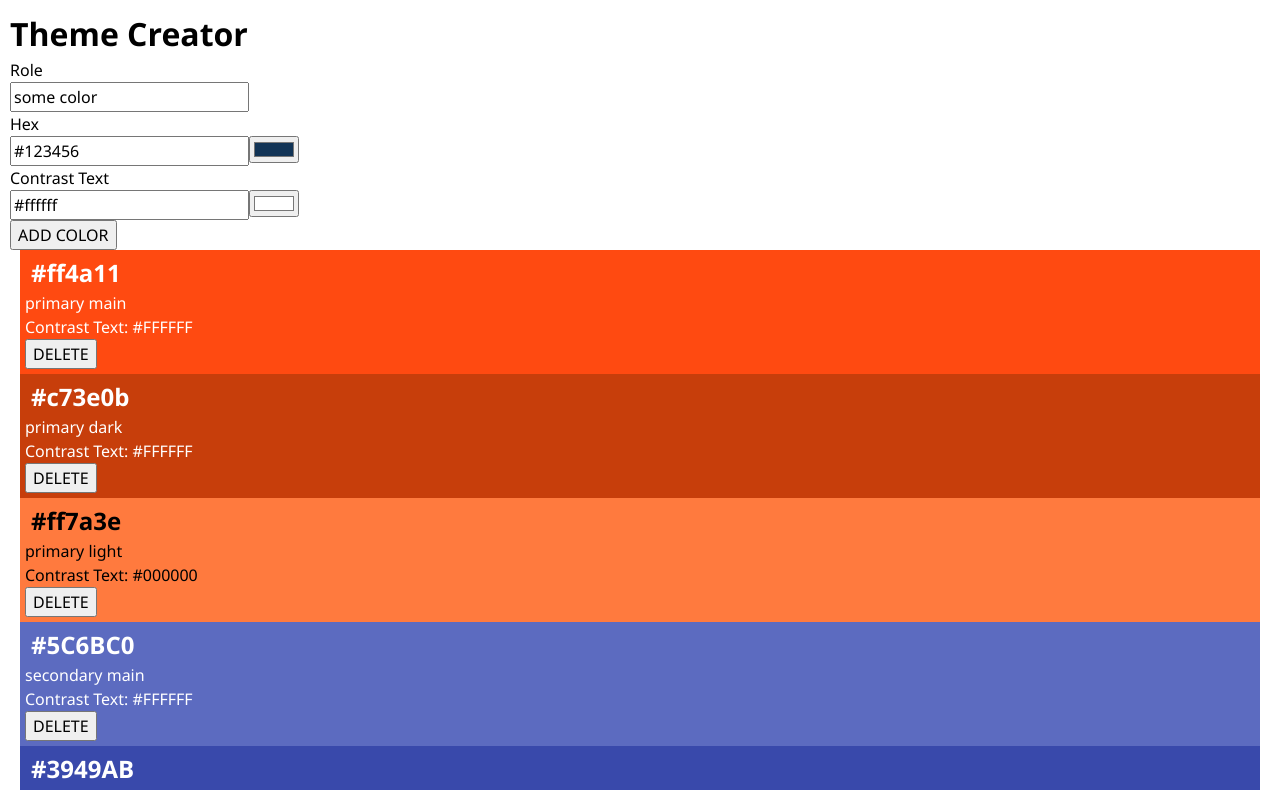
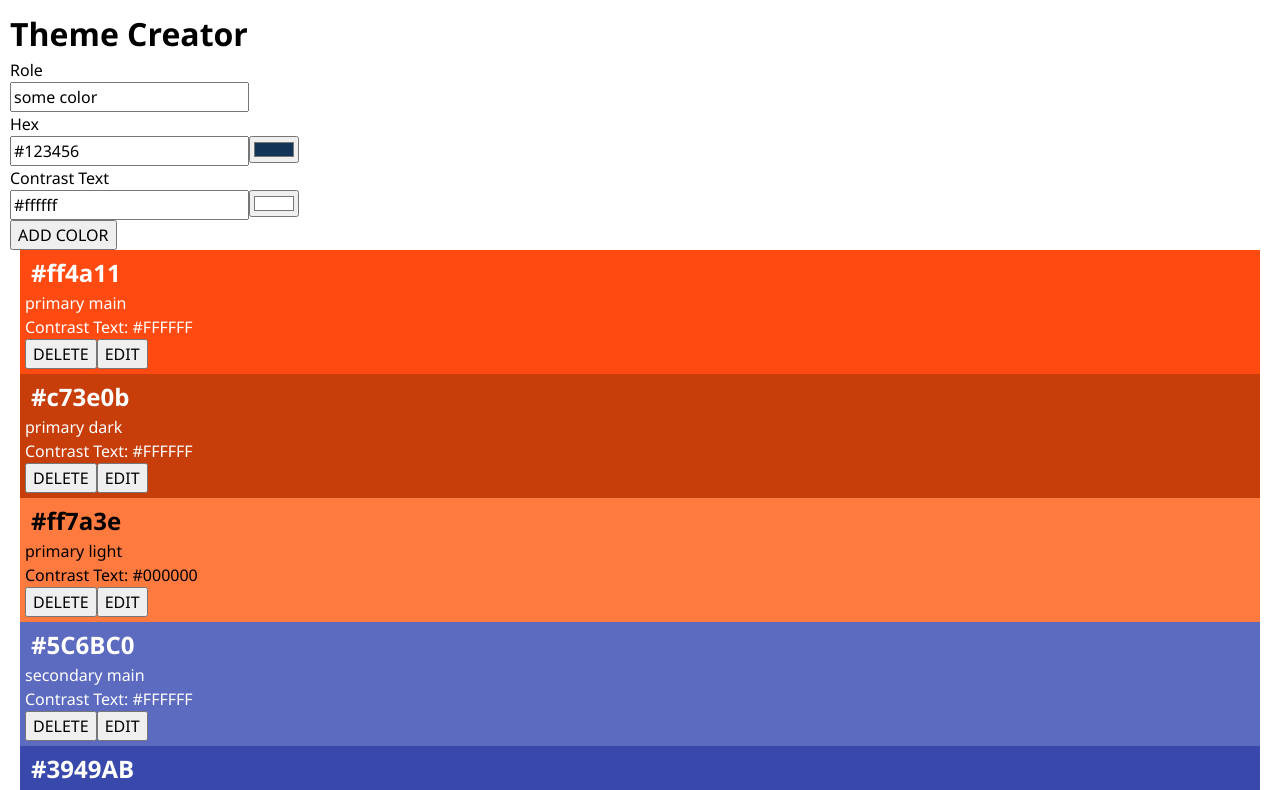
Before and after one commit to RobertPeters89/react-recap-project-4, a React (Vite) app: page / in a window 1280 px wide. Shown: the top 790 px of the page. Built offline with nearby package versions, Linux system fonts and the light colour scheme.

Commit message:
added Edit submit button to color theme

```diff
--- a/src/App.jsx
+++ b/src/App.jsx
@@ -16,13 +16,26 @@ function App() {
     setColors(colors.filter((color) => color.id !== id));
   }
 
+  function handleEditColor(updatedcolor) {
+    setColors(
+      colors.map((color) =>
+        color.id === updatedcolor.id ? updatedcolor : color,
+      ),
+    );
+  }
+
   return (
     <>
       <h1>Theme Creator</h1>
       <ColorForm onSubmitColor={handleAddColor} />
       {colors.length === 0 && <p>No colors... start by adding one!</p>}
       {colors.map((color) => (
-        <Color key={color.id} color={color} onDeleteColor={handleDeleteColor} />
+        <Color
+          key={color.id}
+          color={color}
+          onDeleteColor={handleDeleteColor}
+          onEditColor={handleEditColor}
+        />
       ))}
     </>
   );
--- a/src/Components/Color/Color/Color.jsx
+++ b/src/Components/Color/Color/Color.jsx
@@ -1,12 +1,19 @@
 import "./Color.css";
 import { useState } from "react";
+import ColorForm from "../ColorForm/ColorForm";
 
-export default function Color({ color, onDeleteColor }) {
+export default function Color({ color, onDeleteColor, onEditColor }) {
   const [showConfirm, setShowConfirm] = useState(false);
+  const [editColor, setEditColor] = useState(false);
 
   function handleDeleteClick() {
     if (showConfirm) onDeleteColor(color.id);
     else setShowConfirm(true);
+  }
+
+  function handleEditSubmit(updateColor) {
+    onEditColor({ ...updateColor, id: color.id });
+    setEditColor(false);
   }
 
   return (
@@ -15,13 +22,29 @@ export default function Color({ color, onDeleteColor }) {
       style={{ backgroundColor: color.hex, color: color.contrastText }}
     >
       <h2 className="color-card-highlight">{color.hex}</h2>
-      <p>{color.role}</p>
-      <p>Contrast Text: {color.contrastText}</p>
-      {showConfirm && <p className="color-card-highlight">Really delete?</p>}
-      {showConfirm && (
-        <button onClick={() => setShowConfirm(false)}>CANCEL</button>
+      {editColor ? (
+        <>
+          <ColorForm
+            onSubmitColor={handleEditSubmit}
+            initialData={color}
+            buttonLabel="EDIT"
+          />
+          <button onClick={() => setEditColor(false)}>CANCEL</button>
+        </>
+      ) : (
+        <>
+          <p>{color.role}</p>
+          <p>Contrast Text: {color.contrastText}</p>
+          {showConfirm && (
+            <p className="color-card-highlight">Really delete?</p>
+          )}
+          {showConfirm && (
+            <button onClick={() => setShowConfirm(false)}>CANCEL</button>
+          )}
+          <button onClick={handleDeleteClick}>DELETE</button>
+          <button onClick={() => setEditColor(true)}>EDIT</button>
+        </>
       )}
-      <button onClick={handleDeleteClick}>DELETE</button>
     </div>
   );
 }
```
